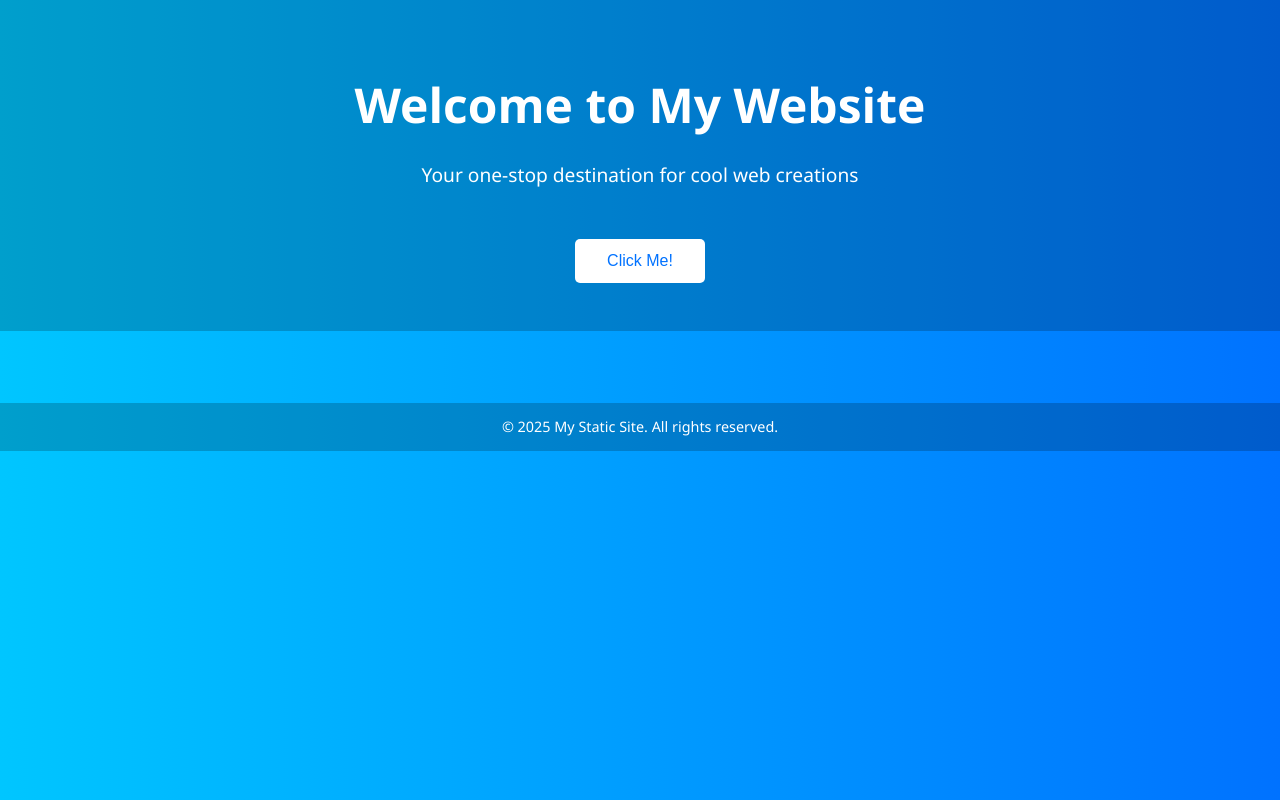
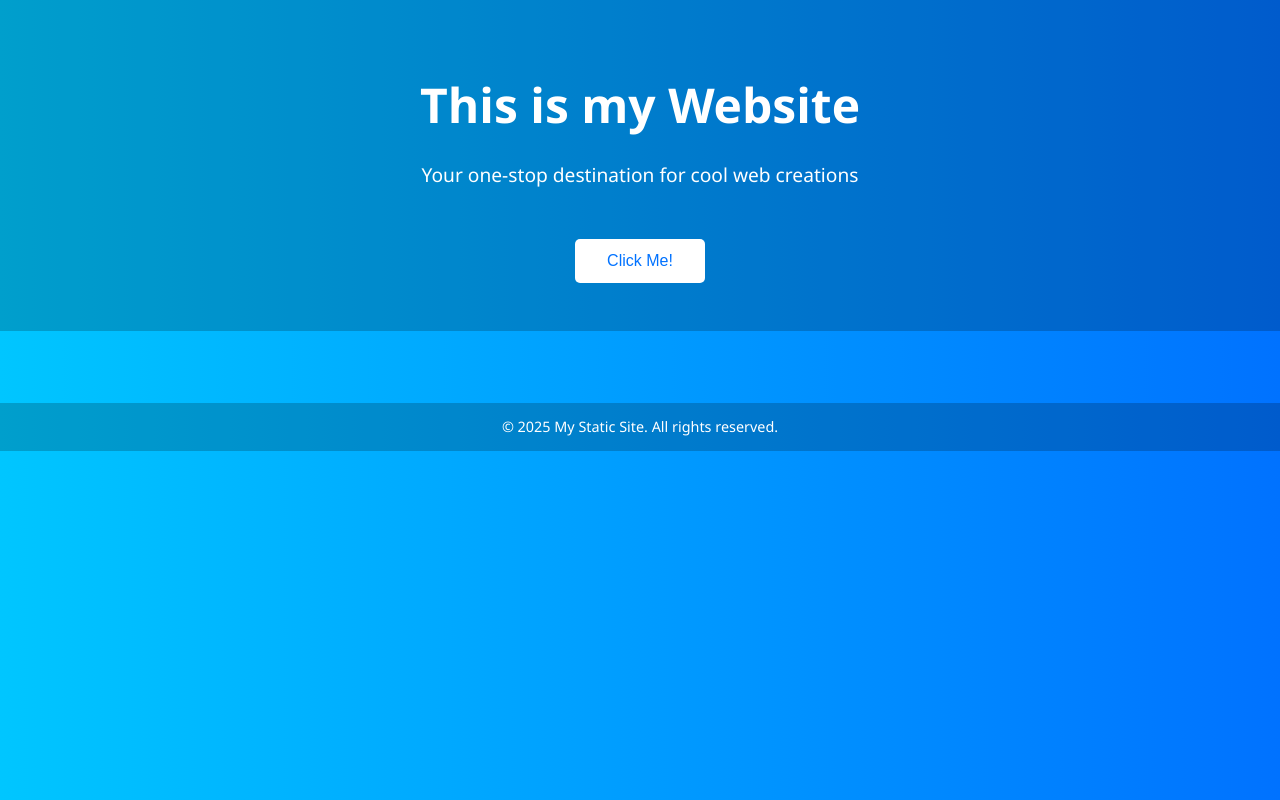
Before and after one commit to kirtikcapg/TestDeploy, a plain HTML site: page index.html in a window 1280 px wide. Drawn offline with Linux system fonts and the light colour scheme.

Commit message:
Changed title

```diff
--- a/index.html
+++ b/index.html
@@ -47,7 +47,7 @@
 </head>
 <body>
   <header>
-    <h1>Welcome to My Website</h1>
+    <h1>This is my Website</h1>
     <p>Your one-stop destination for cool web creations</p>
     <button onclick="displayMessage()">Click Me!</button>
   </header>
```
